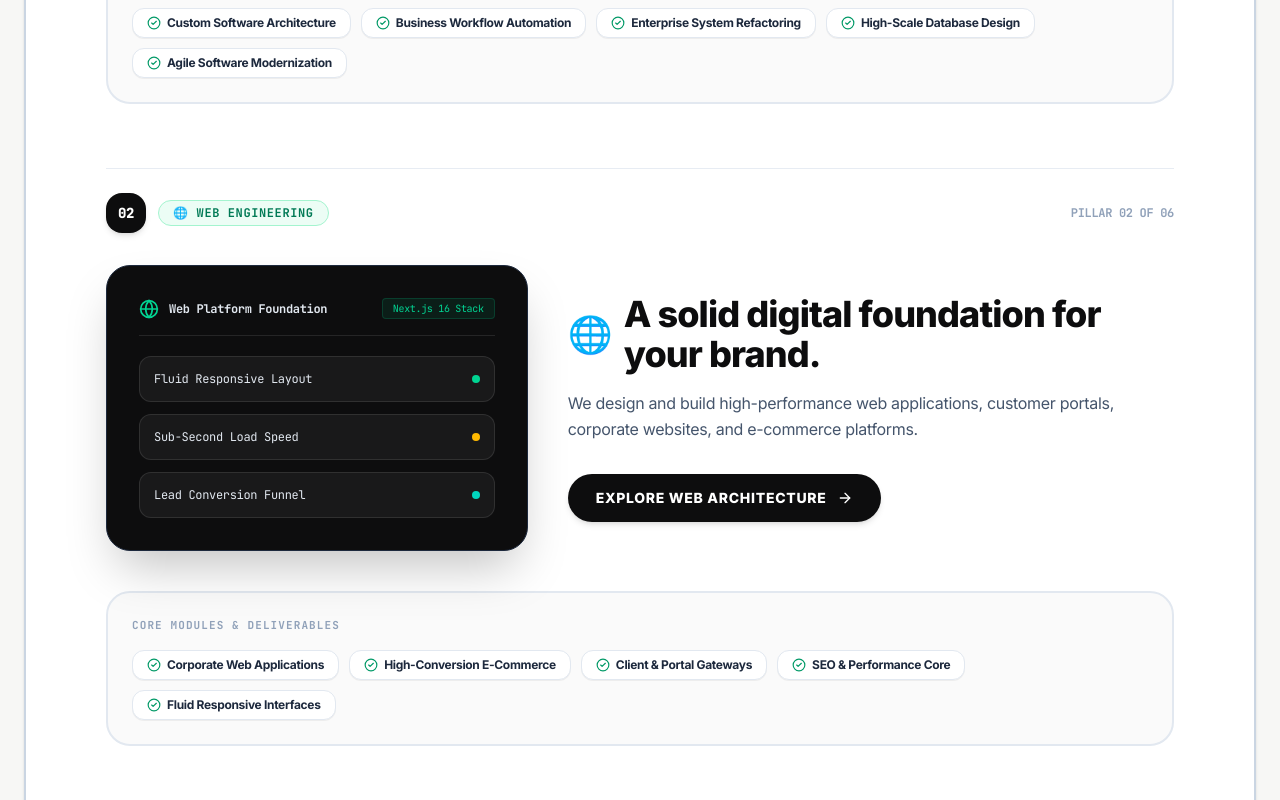
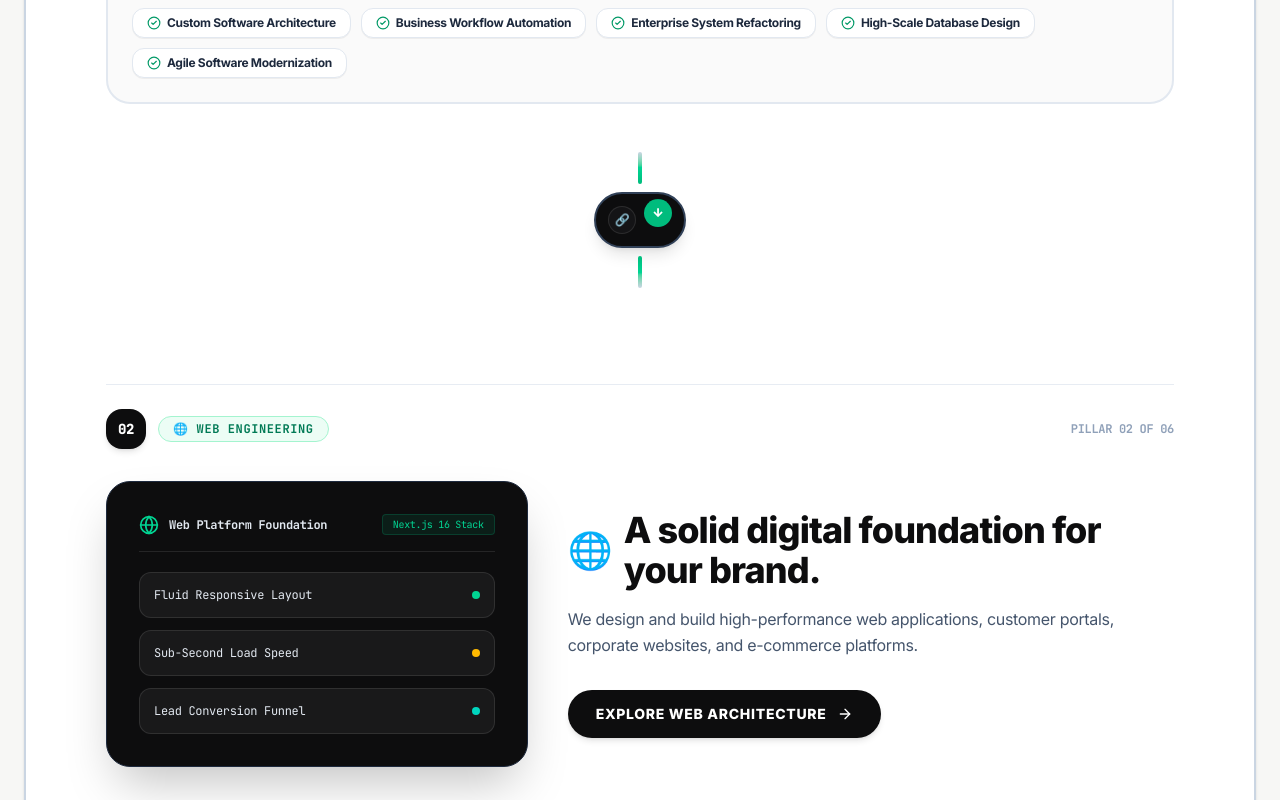
Before and after one commit to Himansu-Nayak/OHOTECHN, a Next.js app: page / in a window 1280 px wide. Shown: the part 9720-10520 px from the top of the page. Built offline with nearby package versions, Linux system fonts and the light colour scheme.

Commit message:
feat: Add sequential chain link & animated down arrow connectors between roadmap pillars in ServiceStoryTimeline

```diff
--- a/src/components/story/ServiceStoryTimeline.tsx
+++ b/src/components/story/ServiceStoryTimeline.tsx
@@ -408,6 +408,24 @@ export function ServiceStoryTimeline() {
                 </div>
               </div>
 
+              {/* Chain & Arrow Sequential Connector Line */}
+              {idx < stories.length - 1 && (
+                <div className="py-8 flex flex-col items-center justify-center relative my-4">
+                  <div className="w-1 h-8 bg-gradient-to-b from-slate-300 via-emerald-400 to-emerald-500 rounded-full" />
+
+                  <div className="my-2 p-3 rounded-full bg-[#0d0d0e] border-2 border-slate-700 shadow-lg text-emerald-400 flex items-center gap-2 group hover:border-emerald-400 transition-all hover:scale-110">
+                    <span className="w-7 h-7 rounded-full bg-[#141416] border border-white/10 flex items-center justify-center text-xs font-mono font-bold text-emerald-400">
+                      🔗
+                    </span>
+                    <span className="w-7 h-7 rounded-full bg-emerald-500 text-white flex items-center justify-center text-xs font-black animate-bounce">
+                      ↓
+                    </span>
+                  </div>
+
+                  <div className="w-1 h-8 bg-gradient-to-b from-emerald-500 via-emerald-400 to-slate-300 rounded-full" />
+                </div>
+              )}
+
             </div>
           );
         })}
```
